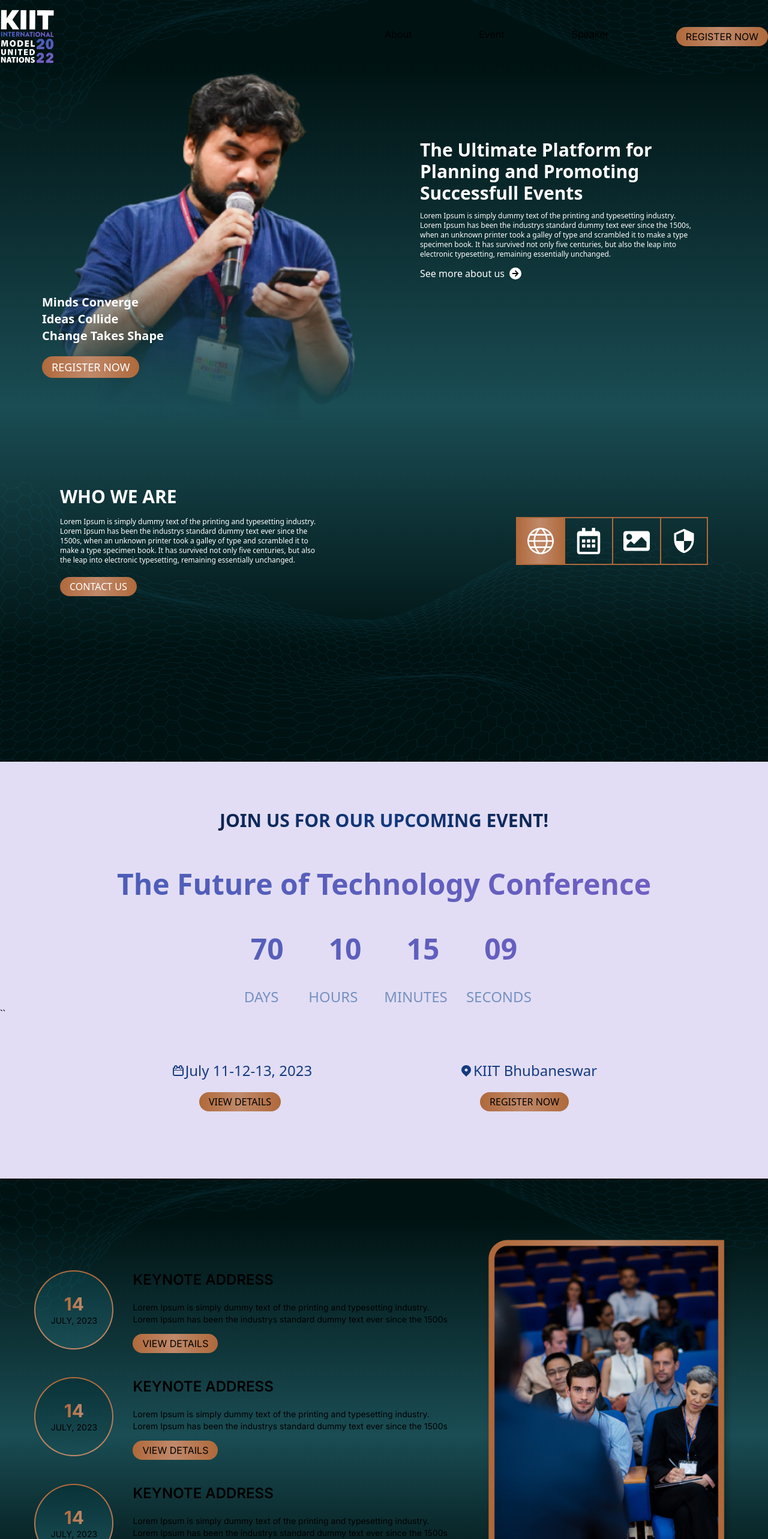
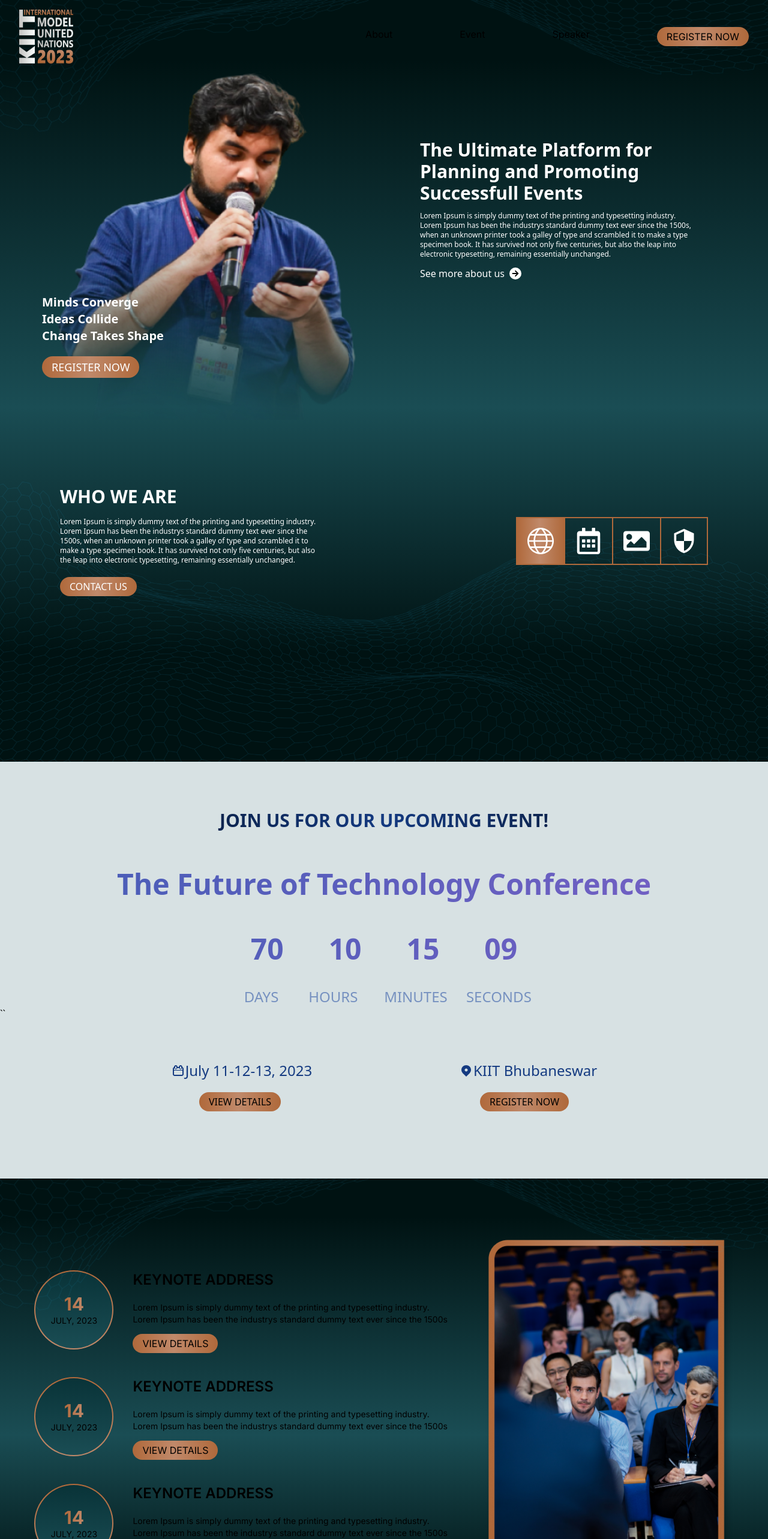
Before and after one commit to manishmh/mun, a Next.js app: page / in a window 1280 px wide. Shown: the top 2566 px of the page at 60% size. Built offline with nearby package versions, Linux system fonts and the light colour scheme.

Commit message:
updates: 👌styles
1) perfected carousel and nav for 768 with latest theme
2) updated nav logo
3) few footer glitches fixed

```diff
--- a/src/components/Footer.tsx
+++ b/src/components/Footer.tsx
@@ -6,7 +6,7 @@ const Footer: React.FC = () => {
     <>
       <div className=" bg-[url('/footer/back.png')] w-full h-full bg-no-repeat bg-cover" >
 
-        <footer className="g-gradient-to-b from-black to-black via-blue-900 mx-auto px-4 py-6 rounded-lg" style={{ margin: "0 10%" }}>
+        <footer className="g-gradient-to-b w-full max-w-7xl from-black to-black via-blue-900 mx-auto px-4 py-6 rounded-lg">
           <div className="container mx-auto">
             <div className="flex flex-col">
               <div className="flex justify-center">
--- a/src/components/Navbar.tsx
+++ b/src/components/Navbar.tsx
@@ -1,7 +1,7 @@
 'use client'
 
 import { useState, useEffect } from 'react';
-import logo from '../../public/logo2.png'
+import logo from '../../public/logo.png'
 import Image from "next/image";
 import Link from 'next/link';
 
@@ -24,10 +24,10 @@ const Navbar = () => {
   })
 
   return (
-    <div className={`w-screen transition duration-300 ease-in-out fixed z-50 ${navbar ? 'top-0 backdrop-blur-md' : ''} left-0 right-0`}>
-      <div className={`flex mx-auto ${navbar ? 'py-2' : 'py-4'} max-w-7xl justify-between items-center`}>
-        <div><Link href='/'><Image src={logo} alt="MUN LOGO" className={`${navbar ? 'w-[60px] h-[60px]' : 'w-[90px] h-[90px]'}`} /></Link></div>
-        <ul className="flex gap-28">
+    <div className={`w-screen transition duration-300 mr-12 ease-in-out fixed z-50 ${navbar ? 'top-0 bg-navBg/80 backdrop-blur-xl ' : ''} left-0 right-0`}>
+      <div className={`flex mx-auto pr-8 px-8 2xl:px-0 ${navbar ? 'py-2' : 'py-4'} max-w-7xl justify-between items-center`}>
+        <div><Link href='/'><Image src={logo} alt="MUN LOGO" className={`${navbar ? 'w-[50px] h-[50px] lg:h-[70px] lg:w-[70px]' : 'w-[60px] h-[60px] lg:h-[90px] lg:w-[90px]'}`} /></Link></div>
+        <ul className="flex gap-12 lg:gap-28">
           <Link href="about">About</Link>
           <Link href='/'>Event</Link>
           <Link href='/'>Speaker</Link>
--- a/tailwind.config.js
+++ b/tailwind.config.js
@@ -22,9 +22,11 @@ module.exports = {
         "4xl": "1990px",
       },
       colors: {
-        'carouselBackground':'#E2DDF4',
-        'carouselText':'#143A81',
+        'carouselBackground':'#D7E1E3',
+        'carouselTextLight':'#1A4D54',
+        'carouselTextDark':'#001212',
         'carouselHead':'#445DB6',
+        'navBg' : '#09231F'
       }
     },
   },
```
Also changed, not shown: src/components/PageCarousel.tsx (+8 -8 lines), public/logo.png.
